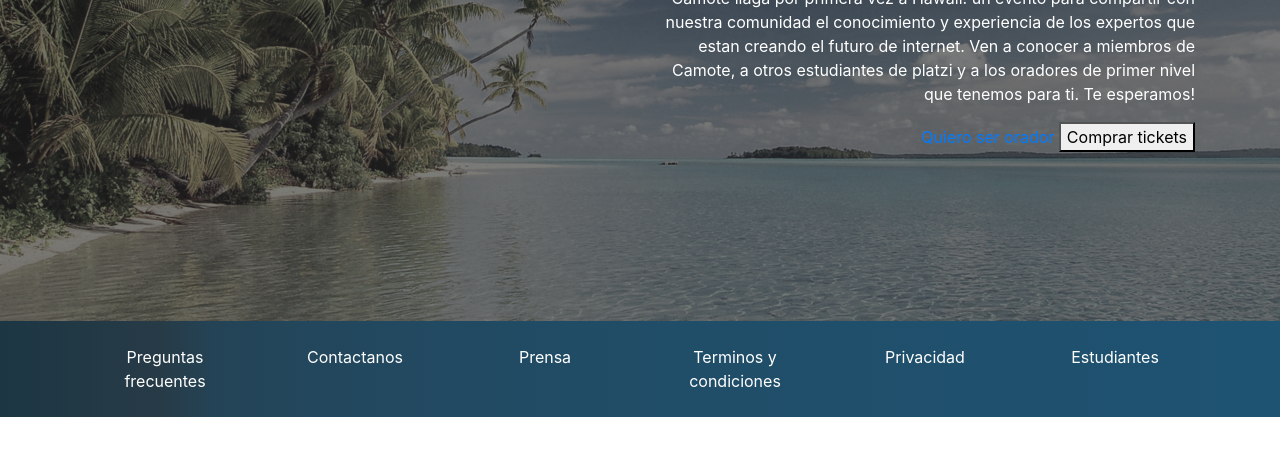
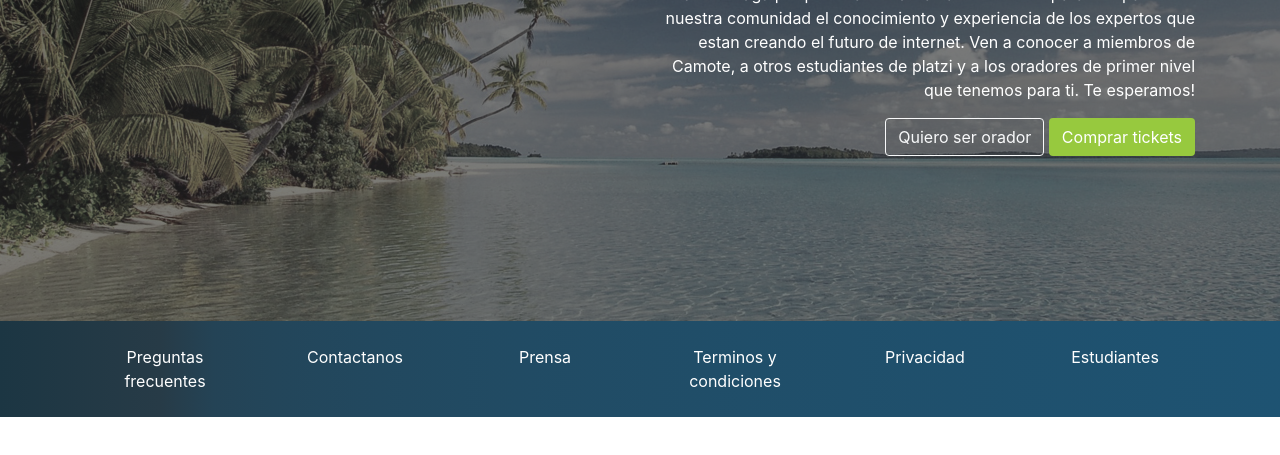
Before and after one commit to DrDigett/Conf-Hawai, a plain HTML site: page index.html in a window 1280 px wide. Shown: the part 295-750 px from the top of the page. Drawn offline with nearby package versions, Linux system fonts and the light colour scheme.

Commit message:
completo los botones de main en index.html

```diff
--- a/index.css
+++ b/index.css
@@ -3,9 +3,6 @@
   width: 80px
 }
 
-.text-team{
-  color: #97c93e !important;
-}
 
 #main .carousel-inner img{
   max-height: 70vh;
@@ -28,6 +25,18 @@
   z-index: 1;
 }
 
+.text-team{
+  color: #97c93e !important;
+}
+
+.btn-team{
+  background-color: #97c93e;
+  color: white;
+}
+
+.btn-team:hover{
+  background-color: #82ad36;
+}
 
 
 
--- a/index.html
+++ b/index.html
@@ -74,8 +74,8 @@
               platzi y a los oradores de primer nivel que tenemos para ti.
               Te esperamos!
             </p>
-            <a href="#">Quiero ser orador</a>
-            <button type="button" name="tickets">Comprar tickets</button>
+            <a href="#" class="btn btn-outline-light">Quiero ser orador</a>
+            <button type="button" class="btn btn-team" name="tickets">Comprar tickets</button>
           </div>
         </div>
       </div>
```
